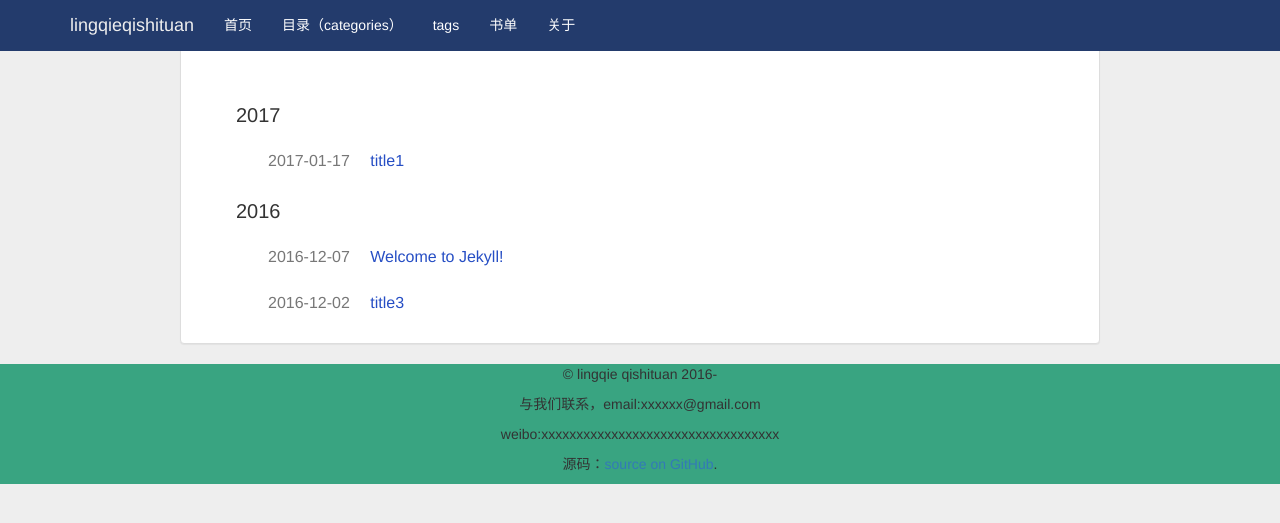
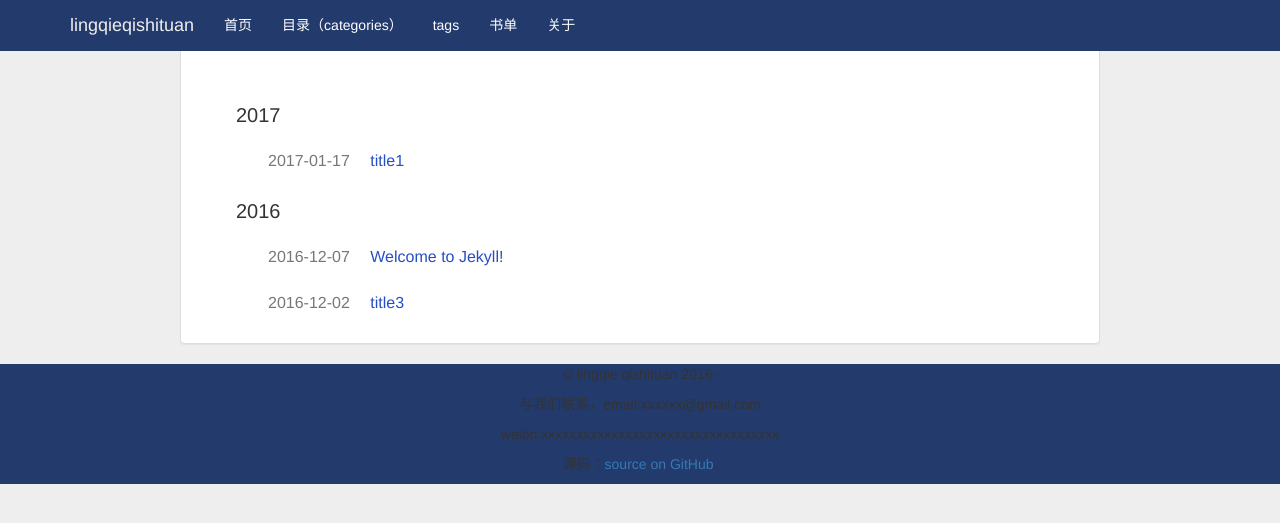
Before and after one commit to lingqie/lingqie.github.io, a Jekyll site: the page built from index.md, in a window 1280 px wide. Shown: the top 523 px of the page. Built offline with Jekyll 4.4.1, drawn with Linux system fonts in a browser that asks for light colours.

```diff
--- a/css/blog.css
+++ b/css/blog.css
@@ -67,7 +67,7 @@
 }
 
 .footer {
-    background-color: rgb(57, 164, 129);
+    background-color:#233B6C;
 }
 
 .text-center {
```
